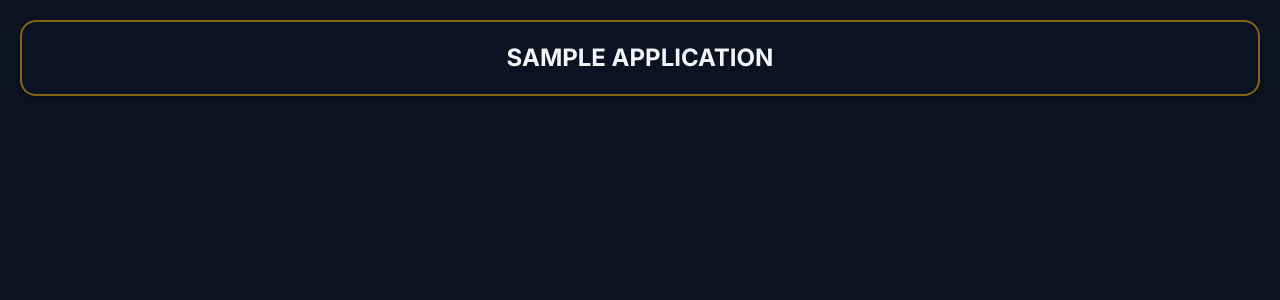
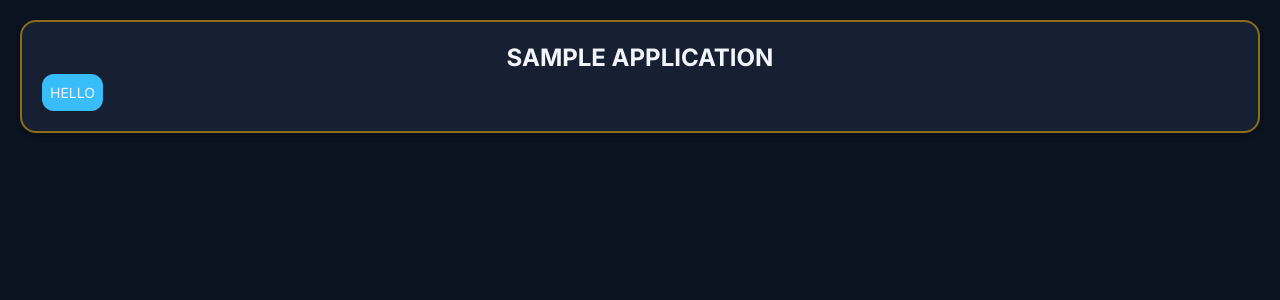
Before and after one commit to APST-OPC/a5-com-v2, a React (Vite) app: page / in a window 1280 px wide. Shown: the top 300 px of the page. Built offline with nearby package versions, Linux system fonts and the light colour scheme.

Commit message:
changed routing

```diff
--- a/src/App.tsx
+++ b/src/App.tsx
@@ -4,10 +4,13 @@ const App = (): ReactElement => {
   return (
     <div>
       <main className="container mx-auto p-5">
-        <div className="rounded-2xl border-2 border-amber-400/50 bg-slate-900/20 p-5 shadow-md">
+        <div className="bg-background-tertiary rounded-2xl border-2 border-amber-400/50 p-5 shadow-md">
           <h1 className="text-2xl text-center uppercase font-bold">
             Sample Application
           </h1>
+          <button className="bg-button-secondary p-2 rounded-xl active:bg-button-secondary/80 hover:bg-button-tertiary">
+            HELLO
+          </button>
         </div>
       </main>
     </div>
--- a/src/main.tsx
+++ b/src/main.tsx
@@ -1,8 +1,8 @@
 import { StrictMode } from "react";
 import { createRoot } from "react-dom/client";
-import { RouterProvider } from "react-router-dom";
+import { BrowserRouter, Route, Routes } from "react-router-dom";
+import App from "./App";
 import "./index.css";
-import { appRouter } from "./router/routes";
 
 const rootDocument: HTMLElement = document.getElementById(
   "root",
@@ -10,6 +10,10 @@ const rootDocument: HTMLElement = document.getElementById(
 
 createRoot(rootDocument).render(
   <StrictMode>
-    <RouterProvider router={appRouter} />
+    <BrowserRouter>
+      <Routes>
+        <Route path="/" element={<App />} />
+      </Routes>
+    </BrowserRouter>
   </StrictMode>,
 );
--- a/src/router/routes.ts
+++ /dev/null
@@ -1,7 +0,0 @@
-import type { RouteObject } from "react-router-dom";
-import { createBrowserRouter } from "react-router-dom";
-import App from "@/App";
-
-const routes: RouteObject[] = [{ path: "/", Component: App }];
-
-export const appRouter = createBrowserRouter(routes);
```
